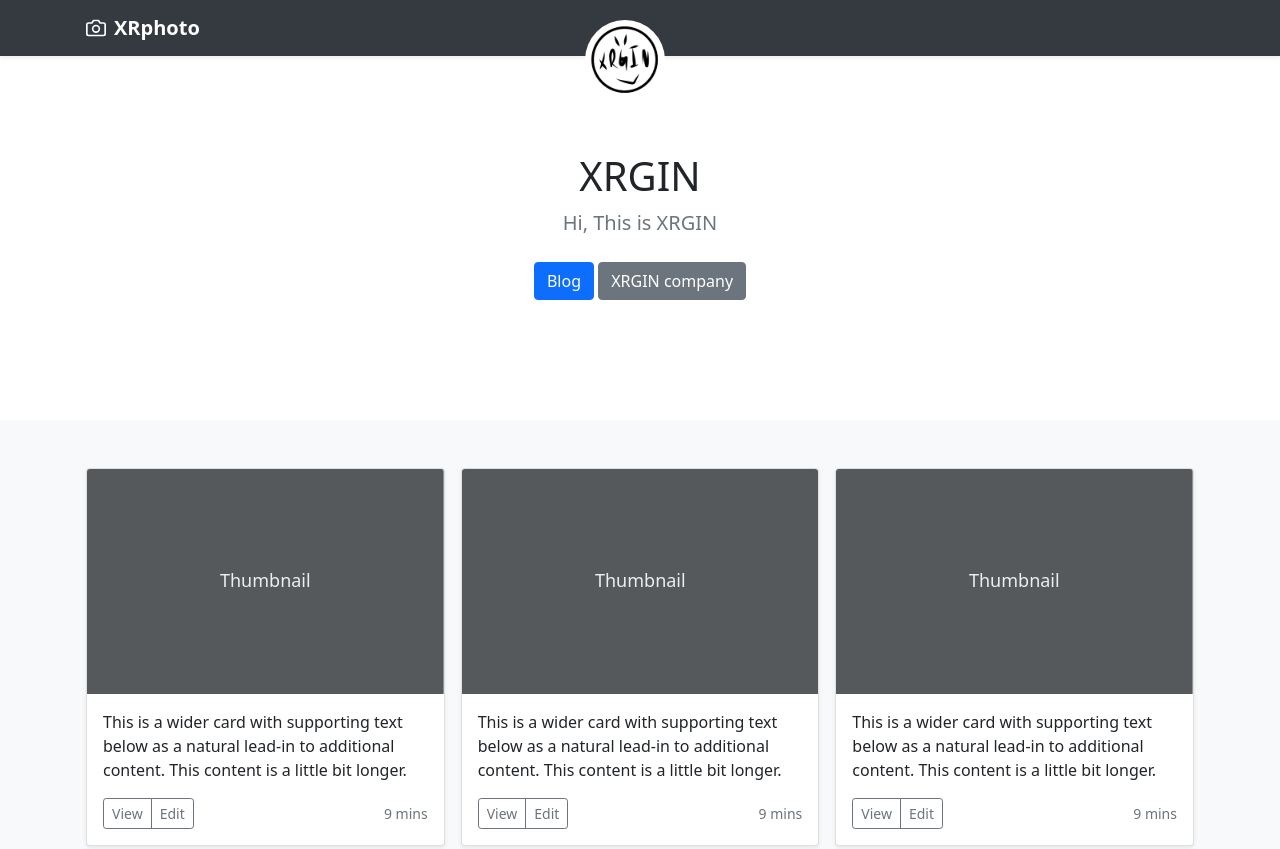
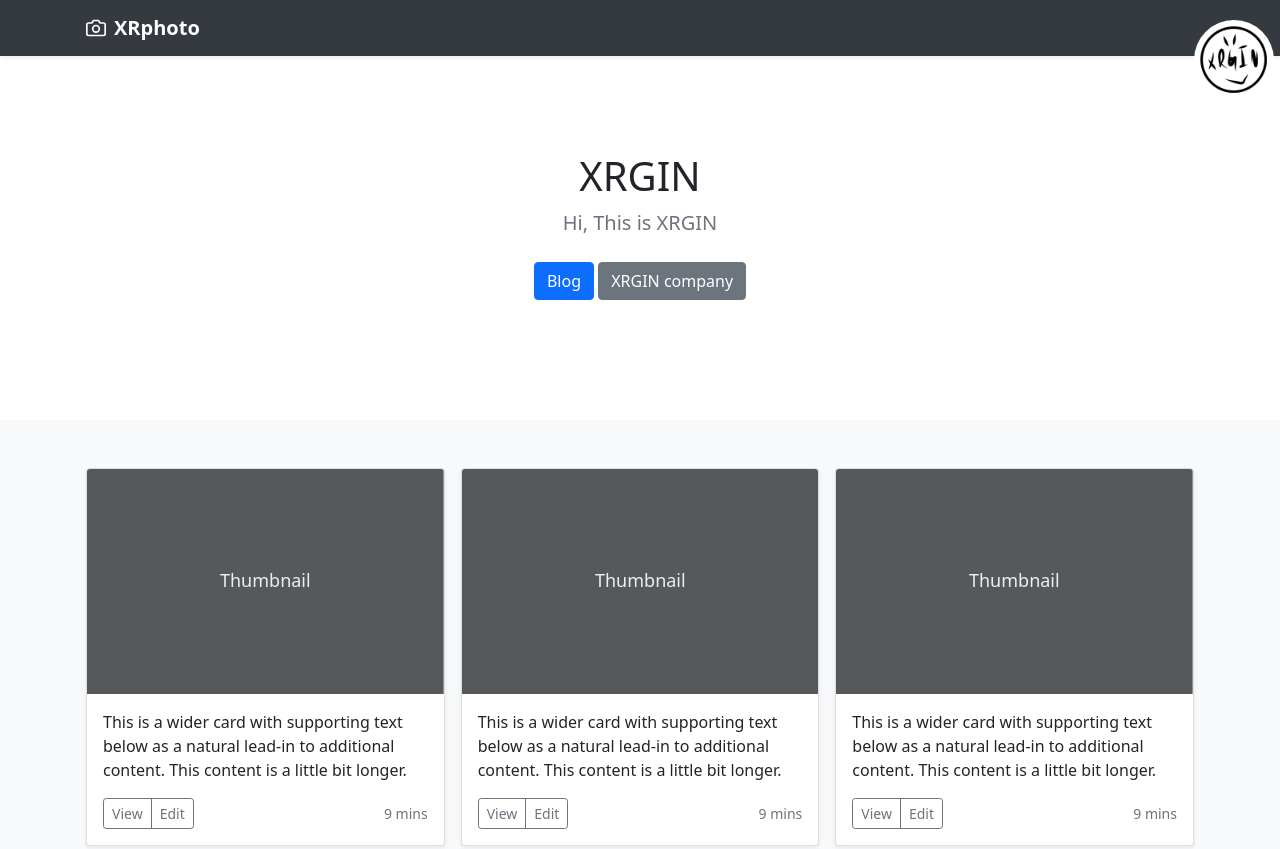
Before and after one commit to XRGIN/xr.Ltd, a plain HTML site: page index.html in a window 1280 px wide. Shown: the top 849 px of the page. Drawn offline with nearby package versions, Linux system fonts and the light colour scheme.

Commit message:
index.html

```diff
--- a/index.html
+++ b/index.html
@@ -71,7 +71,7 @@
           <strong>XRphoto</strong>
         </a>
         <p data-toggle="collapse" data-target="#navbarHeader">
-          <span><img src="Img/熊熊v2.jpg" style="height: 80px;width: 80px;border-radius: 50px;position: absolute;top: 20px;left: 585px;cursor: pointer;"></span>
+          <span><img src="Img/熊熊v2.jpg" style="height: 80px;width: 80px;border-radius: 50px;position: absolute;cursor: pointer;"></span>
         </button>
       </div>
     </div>
```
